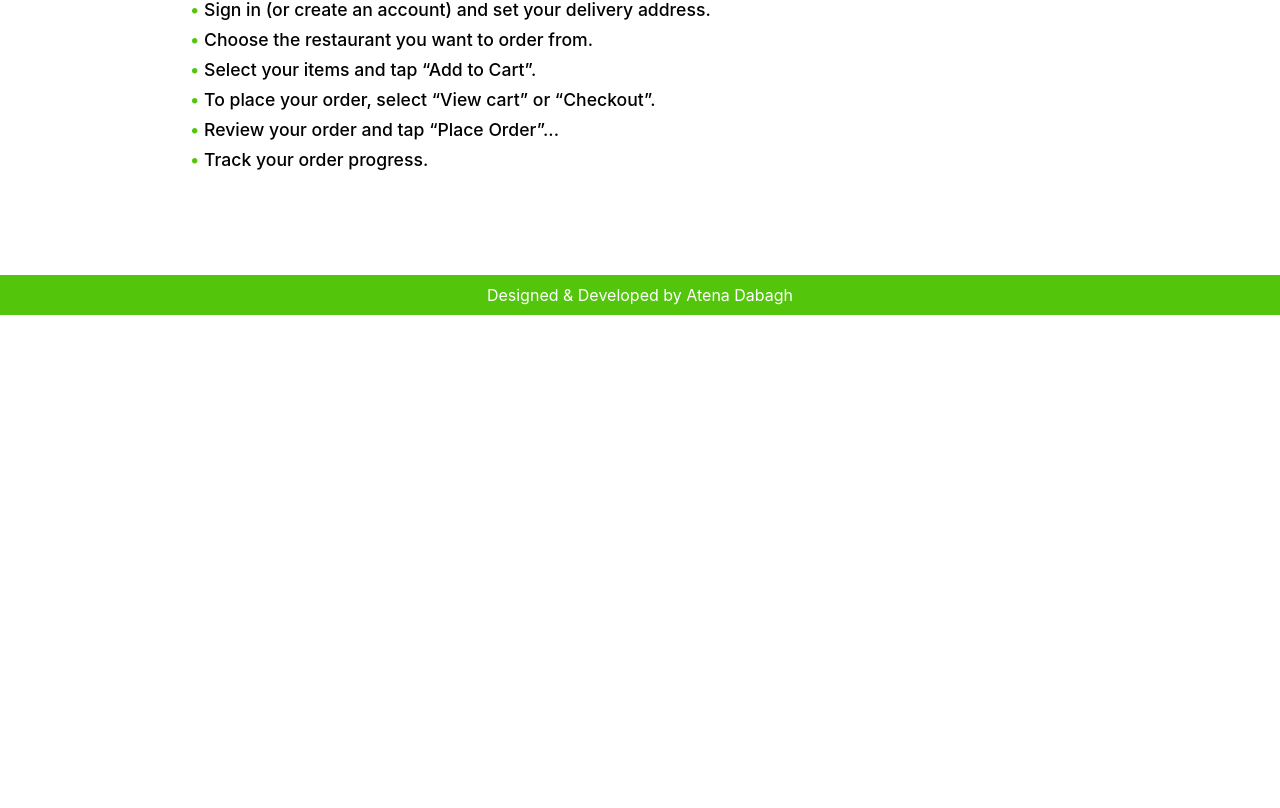
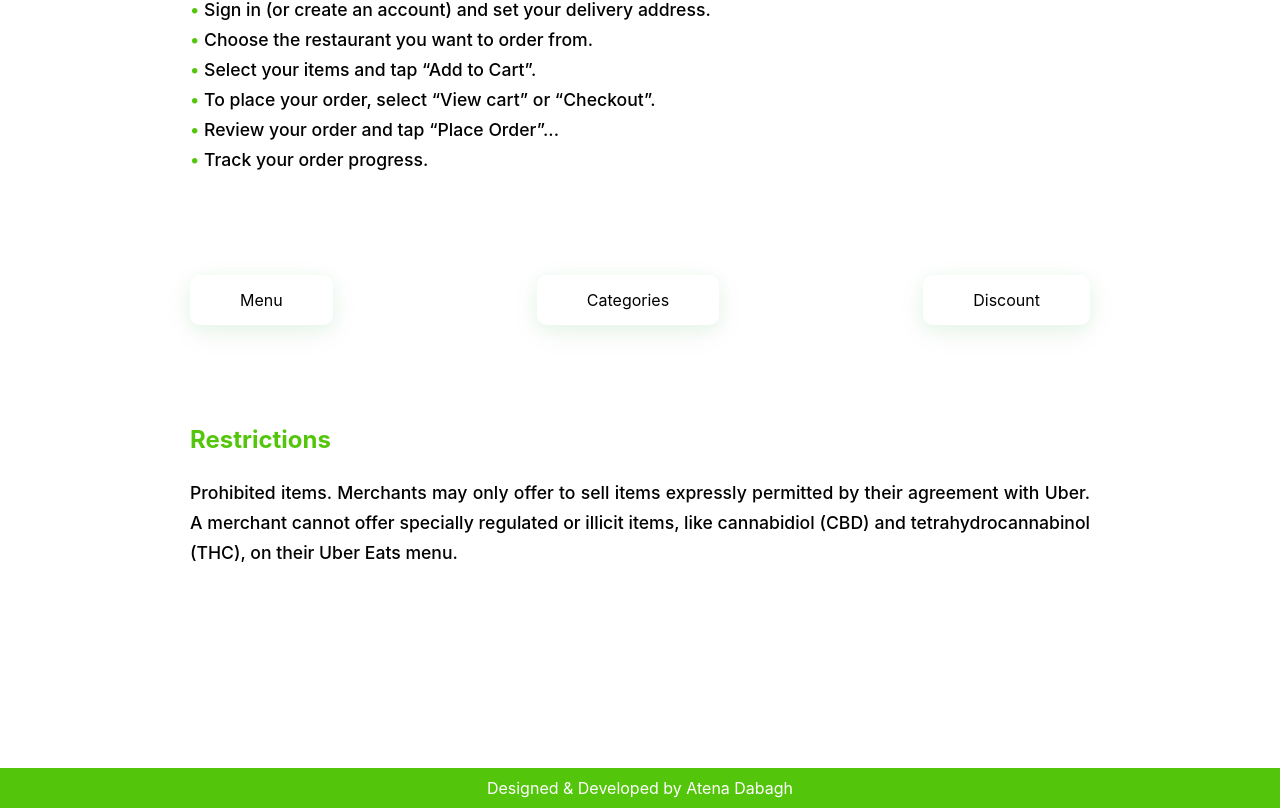
Before and after one commit to Athena-Work/BonApp-tit, a Next.js app: page / in a window 1280 px wide. Shown: the part 1435-2243 px from the top of the page. Before the commit the page ends 1750 px from the top, so only its background shows below. Built offline with nearby package versions, Linux system fonts and the light colour scheme.

Commit message:
restrictions and guide section home page

```diff
--- /dev/null
+++ b/components/modules/guide.js
@@ -0,0 +1,14 @@
+import Link from "next/link";
+import styles from "./guide.module.css";
+
+function Guide() {
+  return (
+    <div className={styles.container}>
+      <Link href="/menu">Menu</Link>
+      <Link href="/categories">Categories</Link>
+      <Link href="/">Discount</Link>
+    </div>
+  );
+}
+
+export default Guide;
--- /dev/null
+++ b/components/modules/guide.module.css
@@ -0,0 +1,20 @@
+.container {
+  display: flex;
+  justify-content: space-between;
+  margin-bottom: 100px;
+}
+
+.container a {
+  box-shadow:
+    rgba(92, 245, 115, 0.123) 0px 4px 16px,
+    rgba(17, 17, 26, 0.05) 0px 8px 32px;
+  padding: 15px 50px;
+  border-radius: 10px;
+  cursor: pointer;
+}
+
+@media (max-width: 900px) {
+  .container a {
+    padding: 10px 20px;
+  }
+}
--- /dev/null
+++ b/components/modules/restrictions.js
@@ -0,0 +1,18 @@
+//Style
+import styles from "./restrictions.module.css";
+
+function Restrictions() {
+  return (
+    <div className={styles.container}>
+      <h3>Restrictions</h3>
+      <p>
+        Prohibited items. Merchants may only offer to sell items expressly
+        permitted by their agreement with Uber. A merchant cannot offer
+        specially regulated or illicit items, like cannabidiol (CBD) and
+        tetrahydrocannabinol (THC), on their Uber Eats menu.
+      </p>
+    </div>
+  );
+}
+
+export default Restrictions;
--- /dev/null
+++ b/components/modules/restrictions.module.css
@@ -0,0 +1,16 @@
+.container {
+  margin: 100px 0 200px;
+}
+
+.container h3 {
+  font-size: 1.5rem;
+  color: #53c60b;
+  margin: 24px 0;
+}
+
+.container p {
+  font-size: 1.1rem;
+  font-weight: 500;
+  text-align: justify;
+  line-height: 30px;
+}
--- a/components/template/homePage.js
+++ b/components/template/homePage.js
@@ -1,6 +1,8 @@
 import Banner from "../modules/banner";
 import Company from "../modules/company";
+import Guide from "../modules/guide";
 import HowToOrder from "../modules/howToOrder";
+import Restrictions from "../modules/restrictions";
 import WhoWeAre from "../modules/whoWeAre";
 import WhyUs from "../modules/whyUs";
 
@@ -15,6 +17,8 @@ const HomePage = () => {
       <WhoWeAre />
       <Company />
       <HowToOrder />
+      <Guide />
+      <Restrictions />
     </div>
   );
 };
```
